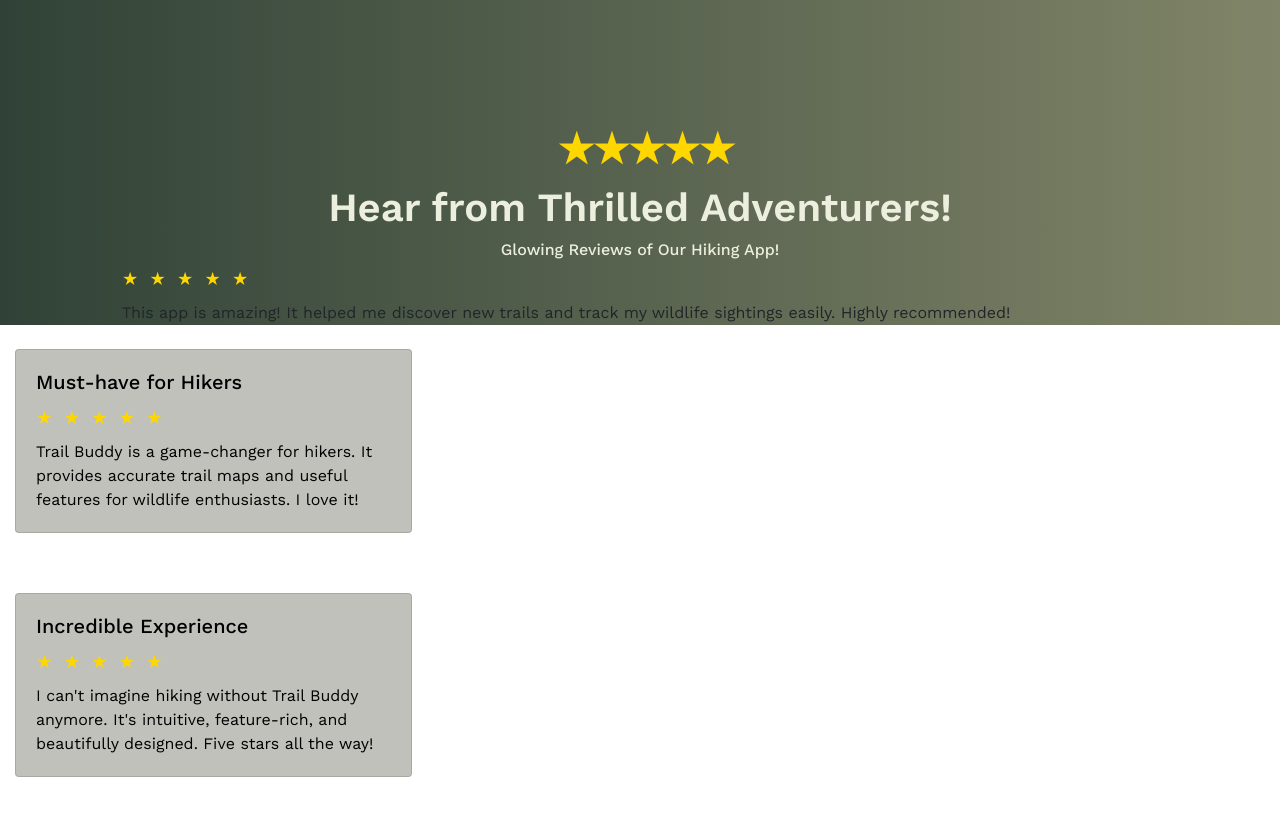
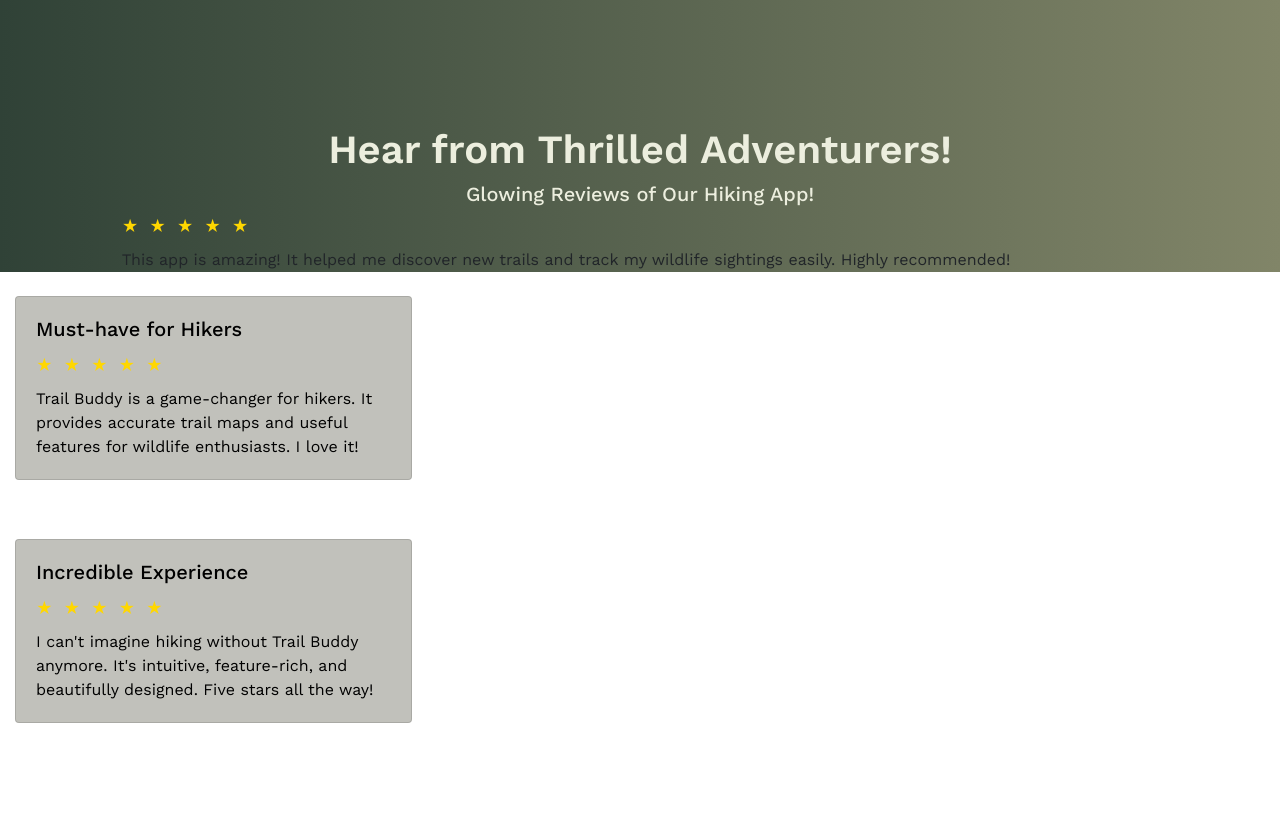
Before and after one commit to PavlosGS/TrailBuddy, a plain HTML site: page index.html in a window 1280 px wide. Shown: the part 2823-3639 px from the top of the page. After the commit the page ends 3606 px from the top, so only its background shows below. Drawn offline with nearby package versions, Linux system fonts and the light colour scheme.

Commit message:
Update index.html

```diff
--- a/index.html
+++ b/index.html
@@ -112,14 +112,8 @@
       <div class="col-lg-1 col-sm-12"></div>
       <div class="col-lg-10 col-sm-12">
 
-        <h2 class="cream text-center"> <div class="stars">
-                  <span class="star">&#9733;</span>
-                  <span class="star">&#9733;</span>
-                  <span class="star">&#9733;</span>
-                  <span class="star">&#9733;</span>
-                  <span class="star">&#9733;</span>
-                </div>Hear from Thrilled Adventurers!</h2>
-         <h6 class="cream text-center">Glowing Reviews of Our Hiking App!</h6>
+         <h2 class="cream text-center">Hear from Thrilled Adventurers!</h2>
+         <h5 class="cream text-center">Glowing Reviews of Our Hiking App!</h5>
                 <div class="stars">
                   <span class="star">&#9733;</span>
                   <span class="star">&#9733;</span>
```
